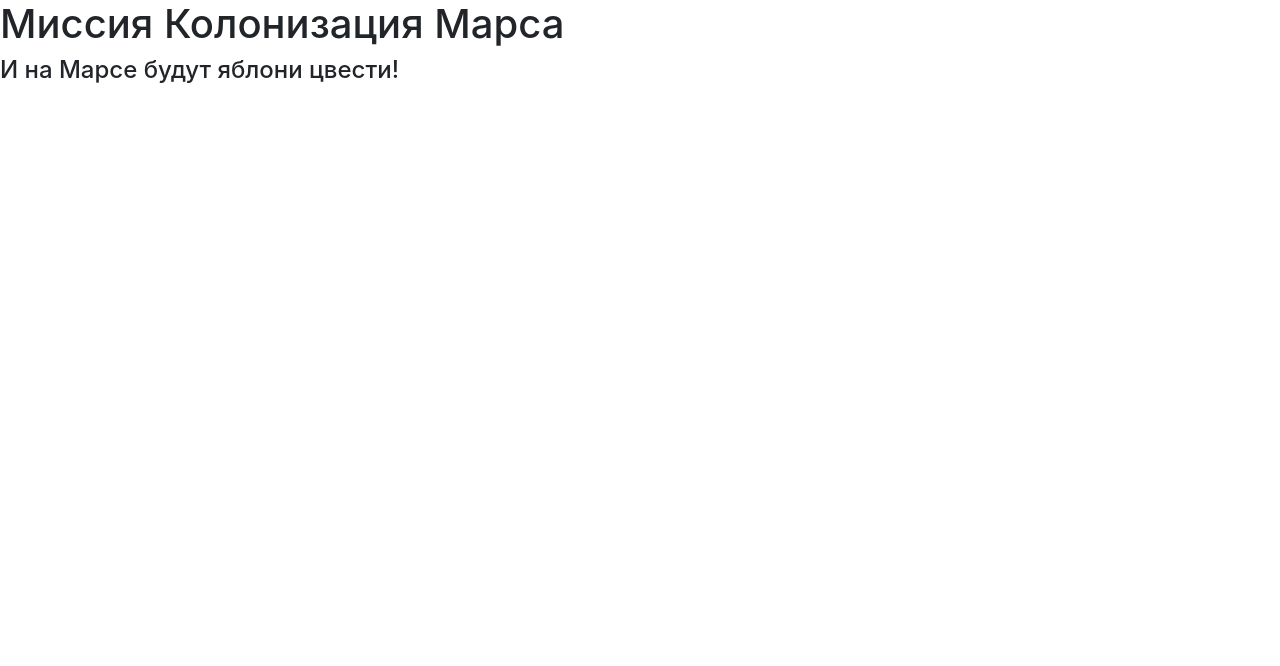
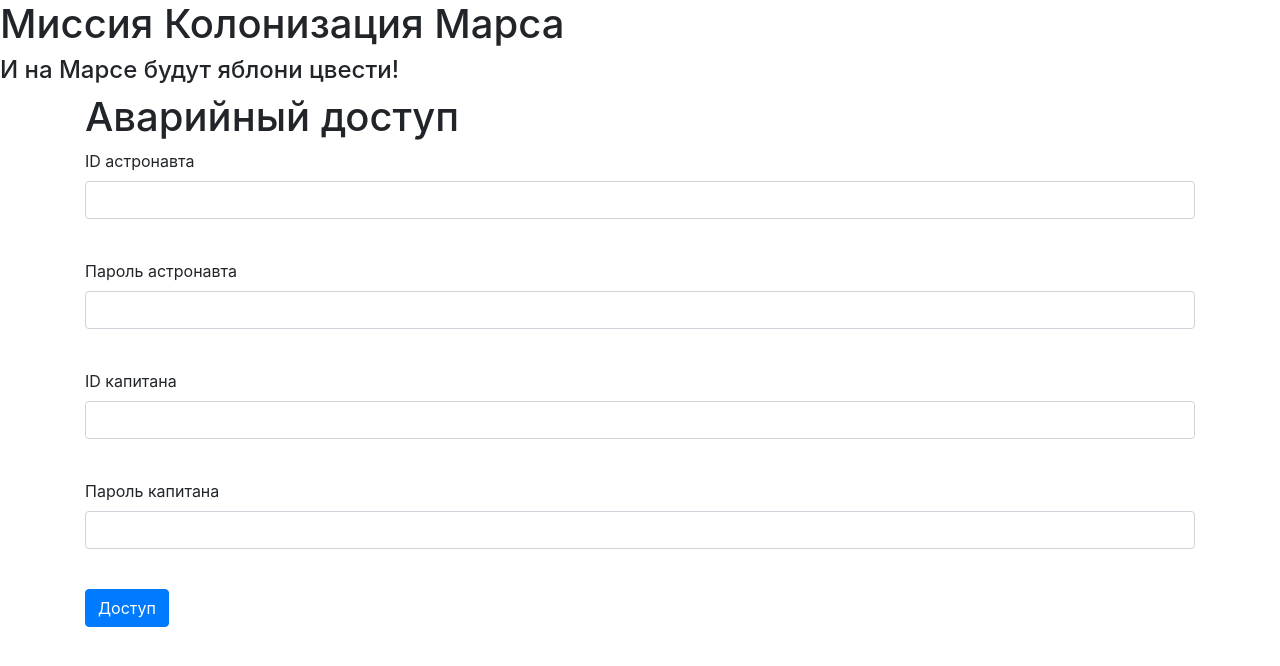
Before and after one commit to yasya-del/WEB, a Flask app: page /login in a window 1280 px wide. Shown: the top 666 px of the page. Run offline with Flask 3, Linux system fonts and the light colour scheme; some libraries are stand-ins or nearby versions.

Commit message:
урок 2 двойная защита

```diff
--- /dev/null
+++ b/WEB Шаблоны flask-wtf/loginform.py
@@ -0,0 +1,11 @@
+from flask_wtf import FlaskForm
+from wtforms import StringField, PasswordField, BooleanField, SubmitField
+from wtforms.validators import DataRequired
+
+
+class LoginForm(FlaskForm):
+    ast_id = StringField('ID астронавта', validators=[DataRequired()])
+    ast_pas = PasswordField('Пароль астронавта', validators=[DataRequired()])
+    cap_id = StringField('ID капитана', validators=[DataRequired()])
+    cap_pas = PasswordField('Пароль капитана', validators=[DataRequired()])
+    submit = SubmitField('Доступ')
--- a/WEB Шаблоны flask-wtf/templates/base.html
+++ b/WEB Шаблоны flask-wtf/templates/base.html
@@ -7,6 +7,7 @@
           href="https://stackpath.bootstrapcdn.com/bootstrap/4.4.1/css/bootstrap.min.css"
           integrity="sha384-Vkoo8x4CGsO3+Hhxv8T/Q5PaXtkKtu6ug5TOeNV6gBiFeWPGFN9MuhOf23Q9Ifjh"
           crossorigin="anonymous">
+    <link rel="stylesheet" type="text/css" href="{url_for('static', filename='style.css')}" />
     <title>{{title}}</title>
 </head>
 <body>
--- /dev/null
+++ b/WEB Шаблоны flask-wtf/templates/login.html
@@ -0,0 +1,46 @@
+{% extends "base.html" %}
+
+{% block content %}
+<h1>Аварийный доступ</h1>
+<form action="" method="post" novalidate>
+    {{ form.hidden_tag() }}
+    <p>
+        {{ form.ast_id.label }}<br>
+        {{ form.ast_id(class="form-control") }}<br>
+        {% for error in form.ast_id.errors %}
+    <div class="alert alert-danger" role="alert">
+        {{ error }}
+    </div>
+    {% endfor %}
+    </p>
+    <p>
+        {{ form.ast_pas.label }}<br>
+        {{ form.ast_pas(class="form-control", type="password") }}<br>
+        {% for error in form.ast_pas.errors %}
+    <div class="alert alert-danger" role="alert">
+        {{ error }}
+    </div>
+    {% endfor %}
+    </p>
+
+        <p>
+        {{ form.cap_id.label }}<br>
+        {{ form.cap_id(class="form-control") }}<br>
+        {% for error in form.cap_id.errors %}
+    <div class="alert alert-danger" role="alert">
+        {{ error }}
+    </div>
+    {% endfor %}
+    </p>
+    <p>
+        {{ form.cap_pas.label }}<br>
+        {{ form.cap_pas(class="form-control", type="password") }}<br>
+        {% for error in form.cap_pas.errors %}
+    <div class="alert alert-danger" role="alert">
+        {{ error }}
+    </div>
+    {% endfor %}
+    </p>
+    <p>{{ form.submit(type="submit", class="btn btn-primary") }}</p>
+</form>
+{% endblock %}
--- a/WEB Шаблоны flask-wtf/Готовимся к миссии.py
+++ b/WEB Шаблоны flask-wtf/Готовимся к миссии.py
@@ -1,6 +1,10 @@
-from flask import Flask, url_for, request,  render_template
+from flask import Flask, url_for, request,  render_template, redirect
+from loginform import LoginForm
+from flask_wtf import FlaskForm
+
 
 app = Flask(__name__)
+app.config['SECRET_KEY'] = 'yandexlyceum_secret_key'
 @app.route('/<title>')
 @app.route('/index/<title>')
 def index(title):
@@ -11,5 +15,11 @@ def trainy(prof):
 @app.route('/list_prof/<list>')
 def list_prof(list):
     return render_template('list_prof.html', list=list)
+@app.route('/login', methods=['GET', 'POST'])
+def login():
+    form = LoginForm()
+    if form.validate_on_submit():
+        return redirect('/success')
+    return render_template('login.html', title='Аварийный доступ', form=form)
 if __name__ == '__main__':
     app.run(port=8080, host='127.0.0.1')
```
Also changed, not shown: WEB Шаблоны flask-wtf/static/style.css (added, +14 -0 lines), WEB Шаблоны flask-wtf/static/em.jpg (added).
